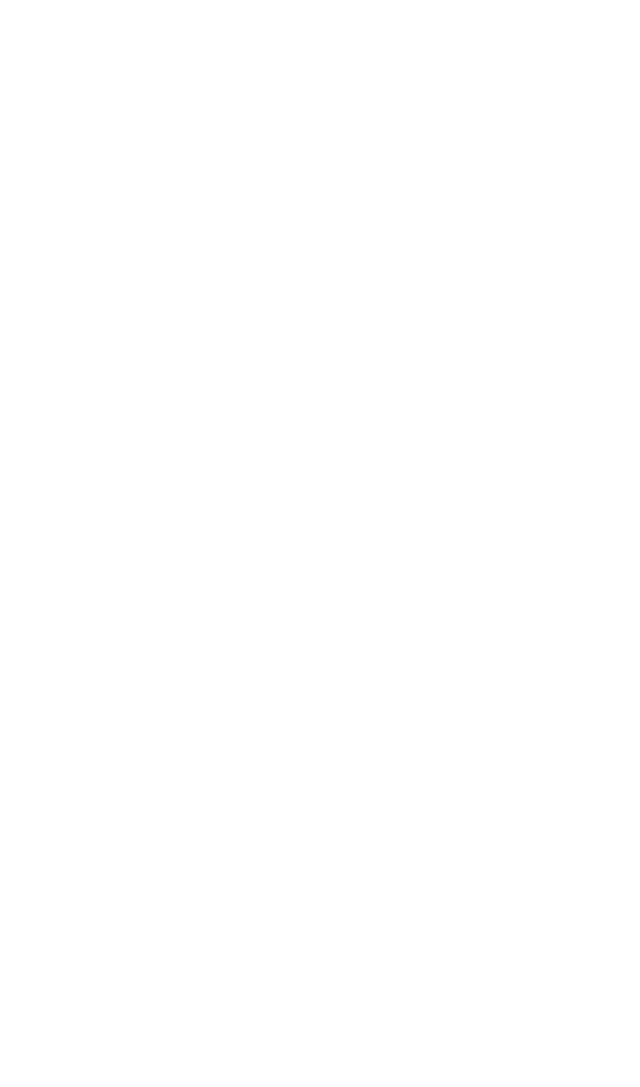
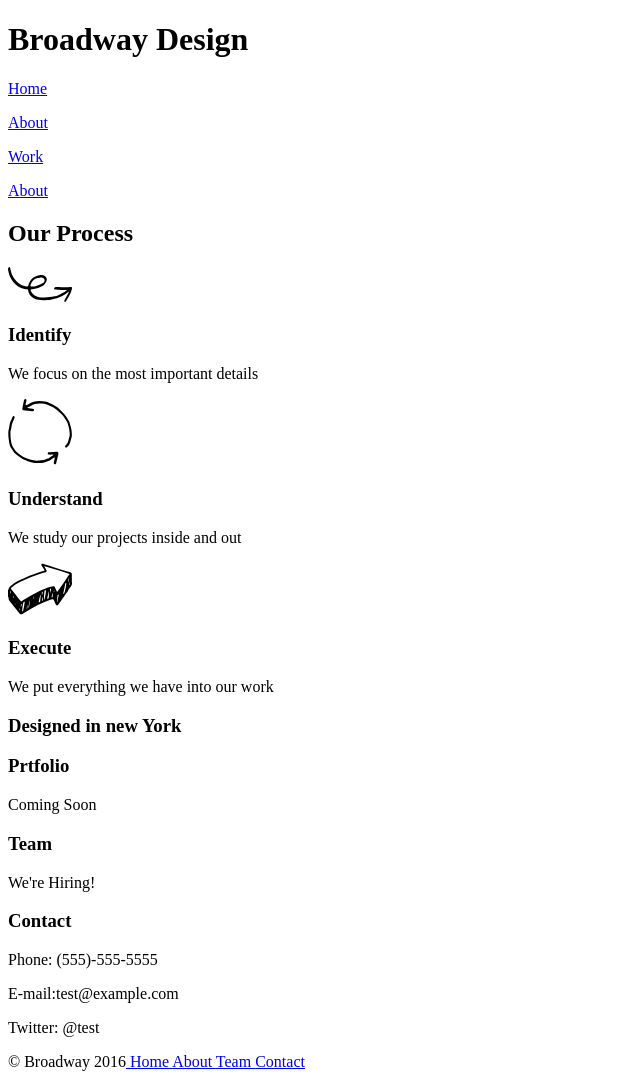
Before and after one commit to dcc80/Broadway, a plain HTML site: page index.html in a window 1280 px wide. Shown: the whole page, without its empty margins (0-640 px from the left). Before the commit the page ends 800 px from the top, so only its background shows below. Drawn offline with Linux system fonts and the light colour scheme.

Commit message:
Basic structure of the page

```diff
--- a/index.html
+++ b/index.html
@@ -6,6 +6,60 @@
     <title>Broadway</title>
   </head>
   <body>
+    <header>
+      <div>
+        <h1>Broadway Design</h1>
+        <p><a href="#">Home</a></p>
+        <p><a href="#">About</a></p>
+        <p><a href="#">Work</a></p>
+        <p><a href="#">About</a></p>
+      </div>
+    </header>
 
+    <div>
+      <h2>Our Process</h2>
+      <p><img src="resources\images\identify.svg" alt="Identify"></p>
+      <h3>Identify</h3>
+      <p>We focus on the most important details</p>
+    </div>
+
+    <div>
+      <p><img src="resources\images\understand.svg" alt="Understand"></p>
+      <h3>Understand</h3>
+      <p>We study our projects inside and out</p>
+    </div>
+
+    <div>
+      <p><img src="resources\images\execute.svg" alt="Execute"></p>
+      <h3>Execute</h3>
+      <p>We put everything we have into our work</p>
+    </div>
+
+    <div>
+      <h3>Designed in new York</h3>
+    </div>
+
+    <div>
+      <h3>Prtfolio</h3>
+      <p>Coming Soon</p>
+    </div>
+
+    <div>
+      <h3>Team</h3>
+      <p>We're Hiring!</p>
+    </div>
+
+    <div>
+      <h3>Contact</h3>
+      <p>Phone: (555)-555-5555</p>
+      <p>E-mail:test@example.com</p>
+      <p>Twitter: @test</p>
+    </div>
+
+    <footer>
+      <div>
+        <p> © Broadway 2016<a href="#"> Home </a> <a href="#"> About </a> <a href="#"> Team </a> <a href="#"> Contact </a></p>
+      </div>
+    </footer>
   </body>
 </html>
```
